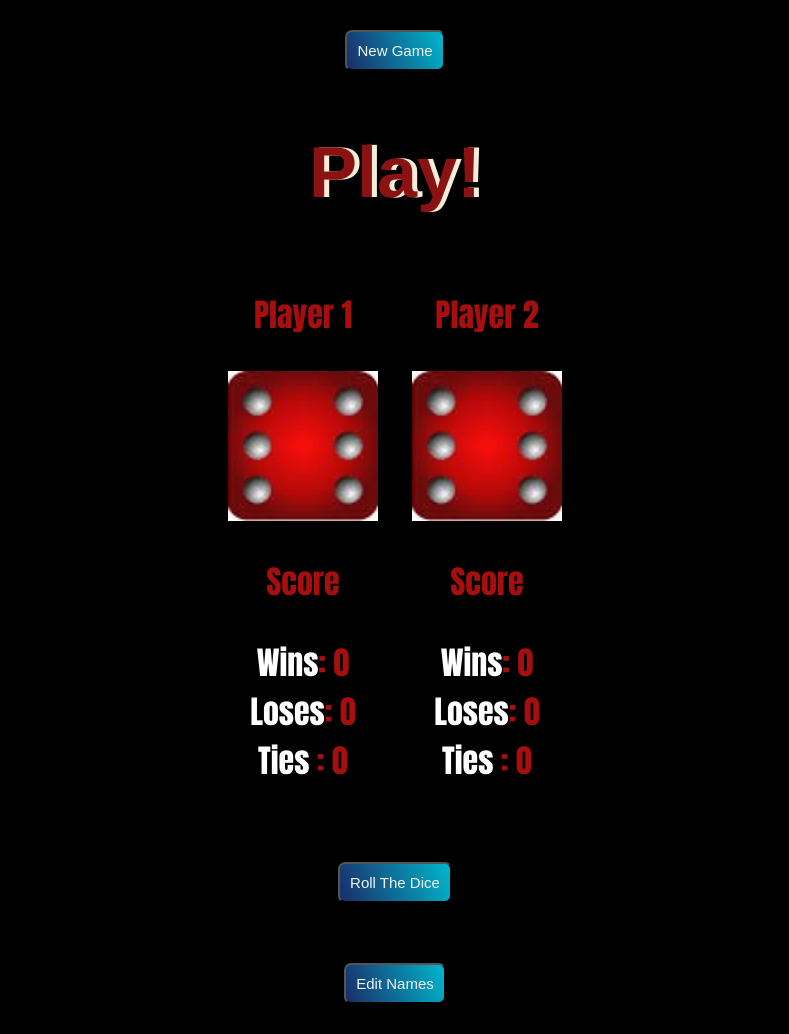
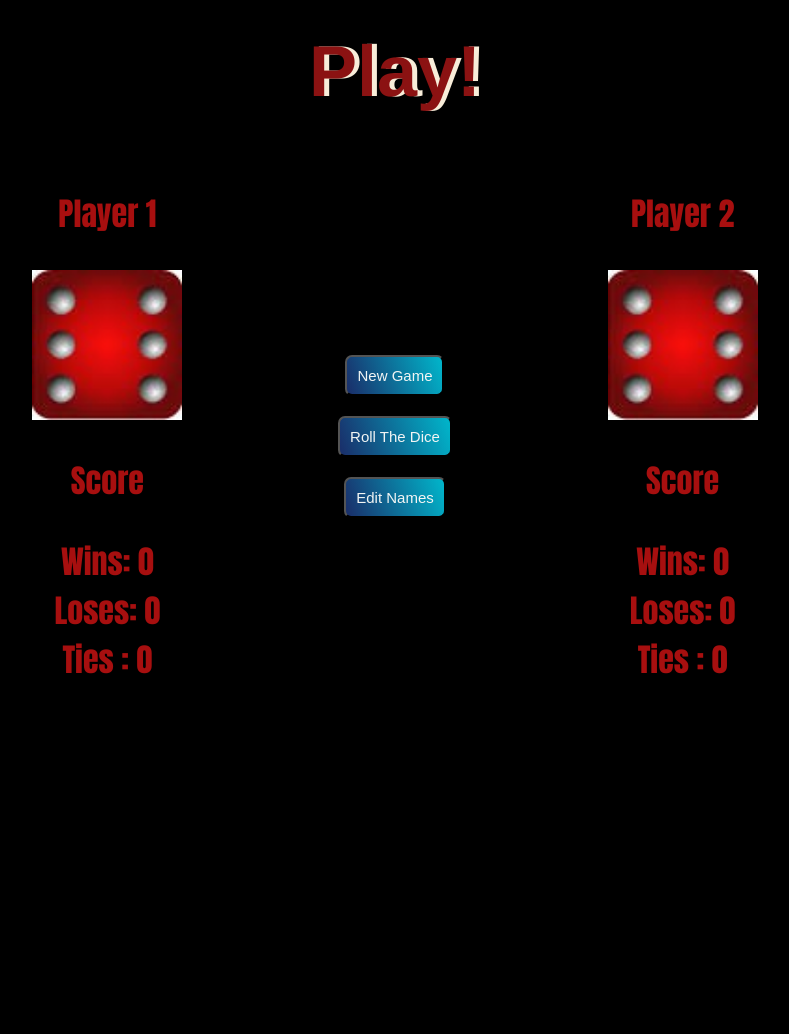
Before and after one commit to naledimuhauli/dice-game, a plain HTML site: page dice-example/index.html in a window 1280 px wide. Shown: the whole page, without its empty margins (245-1034 px from the left). After the commit the page ends 800 px from the top, so only its background shows below. Drawn offline with Linux system fonts and the light colour scheme.

Commit message:
adjust layout and add game rules validation

```diff
--- a/dice-example/index.html
+++ b/dice-example/index.html
@@ -8,41 +8,38 @@
 </head>
 <body>
     <div class="container">
-        <button type="button" class="btn" onclick="newGame()">New Game</button>
         <h1>Play!</h1>
 
-
+        <div class="game-area">
             <div class="dice">
                 <p class="Player1">Player 1</p>
                 <img src="images/dice-6.jpg" alt="dice 6" class="img1">
                 <div class="score">
                     <p>Score</p>
-            <p><span class="result">Wins</span>: 0
-                <br> <span class="result">Loses</span>: 0
-                <br> <span class="result">Ties</span> : 0</p>
+                    <p><span class="winOne">Wins</span>: 0
+                        <br> <span class="lossOne">Loses</span>: 0
+                        <br> <span class="tieOne">Ties</span> : 0</p>
                 </div>
             </div>
+
+            <div class="middle">
+                <button type="button" class="btn" onclick="newGame()">New Game</button>
+                <button type="button" class="btn" onclick="rollTheDice()">Roll The Dice</button>
+                <button type="button" class="btn" onclick="editNames()">Edit Names</button>
+            </div>
+
             <div class="dice">
                 <p class="Player2">Player 2</p>
                 <img src="images/dice-6.jpg" alt="dice 6" class="img2">
                 <div class="score">
                     <p>Score</p>
-            <p><span class="result">Wins</span>: 0
-                <br> <span class="result">Loses</span>: 0
-                <br> <span class="result">Ties</span> : 0</p>
+                    <p><span class="winTwo">Wins</span>: 0
+                        <br> <span class="lossTwo">Loses</span>: 0
+                        <br> <span class="tieTwo">Ties</span> : 0</p>
                 </div>
             </div>
-
-    <div class="container bottom">
-        <button type="button" class="btn" onclick="rollTheDice()">Roll The Dice</button>
-
-    </div>
-    <div class="container bottom">
-        <button type="button" class="btn" onclick="editNames()"> Edit Names</button>
-
         </div>
     </div>
-
 
     <script src="script.js"></script>
 </body>
--- a/dice-example/script.js
+++ b/dice-example/script.js
@@ -1,55 +1,77 @@
-
 let player1 = "Player1";
 let player2 = "Player2";
+let player1Wins = 0;
+let player1Losses = 0;
+let player1Ties = 0;
+let player2Wins = 0;
+let player2Losses = 0;
+let player2Ties = 0;
 
 function editNames(){
-    player1 = prompt("Change Player1 Name")
-    player2 = prompt("Change Player2 Name")
+    player1 = prompt("Change Player1 Name");
+    player2 = prompt("Change Player2 Name");
 
-    if(player1.length<1 || player2.length<1){
-        alert('please enter valid name');
+    if(player1.length < 1 || player2.length < 1){
+        alert('Please enter valid names');
         return;
     }
-     document.querySelector("p.Player1")
-        .innerHTML = player1;
 
-
-        document.querySelector("p.Player2")
-        .innerHTML = player2;
+    document.querySelector("p.Player1").innerHTML = player1;
+    document.querySelector("p.Player2").innerHTML = player2;
 }
 
-     function rollTheDice(){
-        let diceNum1 = document.querySelector('.img1');
-        let diceNum2 =document.querySelector(".img2");
+function updateScore(){
+   console.log("Displaying scores--");
+   document.querySelector(".winOne").innerHTML = `Wins: ${player1Wins}`;
+   document.querySelector(".lossOne").innerHTML = `Loses: ${player1Losses}`;
+   document.querySelector(".tieOne").innerHTML = `Ties: ${player1Ties}`;
+   document.querySelector(".winTwo").innerHTML = `Wins: ${player2Wins}`;
+   document.querySelector(".lossTwo").innerHTML = `Loses: ${player2Losses}`;
+   document.querySelector(".tieTwo").innerHTML = `Ties: ${player2Ties}`;
+   console.log("Score set");
+}
 
-        diceNum1.setAttribute("src","images/dice-gif.gif")
-        diceNum2.setAttribute("src","images/dice-gif.gif")
+function rollTheDice(){
+    let diceNum1 = document.querySelector('.img1');
+    let diceNum2 = document.querySelector(".img2");
 
-        let result = document.querySelector('h1')
-        setTimeout(() => {
-         let randomNumber1 = Math.floor(Math.random()*6)+1;
-         let randomNumber2 = Math.floor(Math.random()*6)+1;
+    diceNum1.setAttribute("src", "images/dice-gif.gif");
+    diceNum2.setAttribute("src", "images/dice-gif.gif");
 
+    let result = document.querySelector('h1');
+    setTimeout(() => {
+        let randomNumber1 = Math.floor(Math.random() * 6) + 1;
+        let randomNumber2 = Math.floor(Math.random() * 6) + 1;
 
-         diceNum1.setAttribute('src','images/dice-'+randomNumber1+'.jpg');
-         diceNum2.setAttribute('src','images/dice-'+randomNumber2+'.jpg');
+        diceNum1.setAttribute('src', 'images/dice-' + randomNumber1 + '.jpg');
+        diceNum2.setAttribute('src', 'images/dice-' + randomNumber2 + '.jpg');
 
-     let score = document.querySelectorAll('.score')
-     score.forEach()//not done
+        if (randomNumber1 === randomNumber2) {
+            result.innerHTML = "Draw!";
+            player1Ties++;
+            player2Ties++;
+        } else if (randomNumber1 < randomNumber2) {
+            result.innerHTML = (player2 + " WINS!");
+            player2Wins++;
+            player1Losses++;
+        } else {
+            result.innerHTML = (player1 + " WINS!");
+            player1Wins++;
+            player2Losses++;
+        }
+        updateScore();
 
-     //determine the winner//
-     if(randomNumber1=== randomNumber2){
-        result.innerHTML = "Draw!"
-        player1 && player1
-     }
-     else if(randomNumber1<randomNumber2){
-        result.innerHTML = (player2 +" WINS!");
-     }
-     else{
-        result.innerHTML = (player1 +" WINS!");
-     }
+    }, 2500);
+}
 
+function newGame(){
+    player1Wins = 0;
+    player1Losses = 0;
+    player1Ties = 0;
+    player2Wins = 0;
+    player2Losses = 0;
+    player2Ties = 0;
 
-
-        },2500);
-     }
+    updateScore();
+    document.querySelector('h1').innerHTML = "Play!";
+}
--- a/dice-example/style.css
+++ b/dice-example/style.css
@@ -4,6 +4,25 @@
     text-align: center;
 
 }
+
+
+.game-area {
+    display: flex;
+    justify-content: space-around;
+    align-items: center;
+    margin-top: 20px;
+}
+
+.middle {
+    display: flex;
+    flex-direction: column;
+    align-items: center;
+}
+
+.middle .btn {
+    margin: 10px 0;
+}
+
 
 .dice{
     text-align: center;
```
Lines whose indentation alone changed are shown as unchanged.
